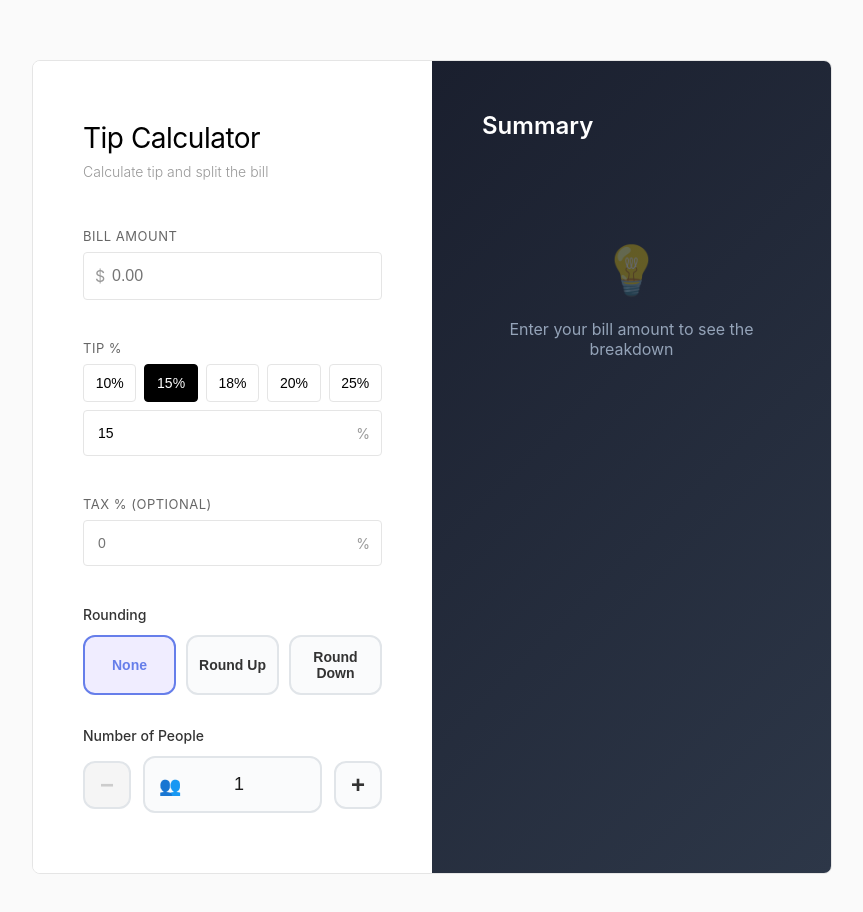
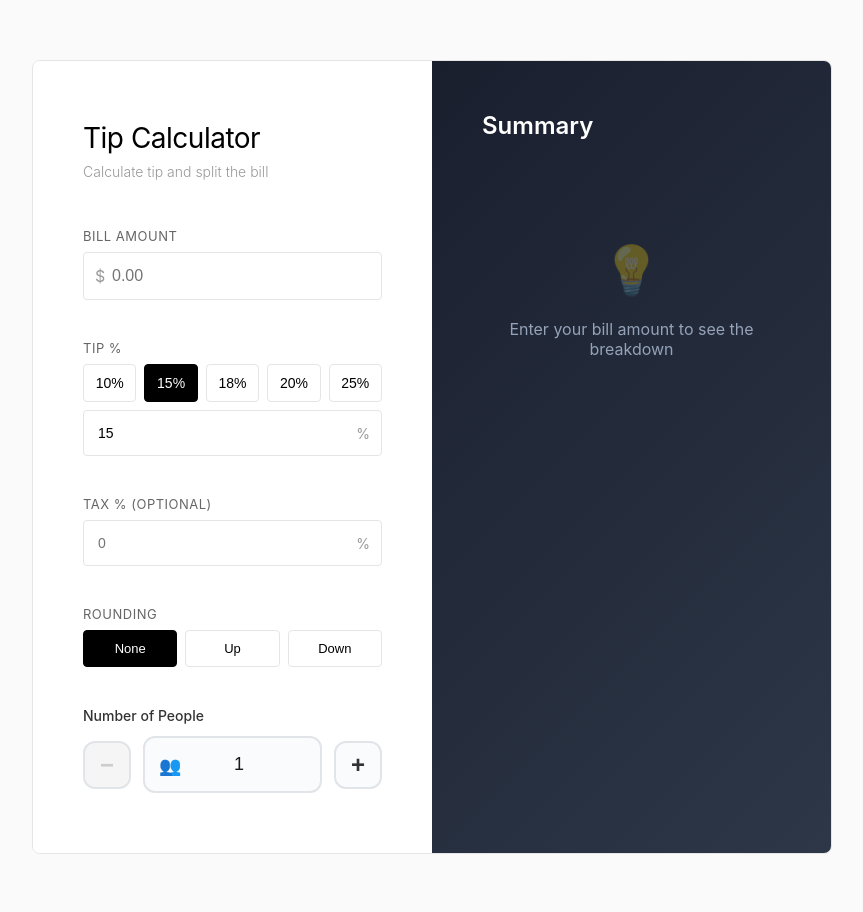
Before and after one commit to ermiasdesalegn/eat-n-split, a React (Create React App) app: page / in a window 1280 px wide. Shown: the top 912 px of the page, without its empty margins (208-1071 px from the left). Built offline with nearby package versions, Linux system fonts and the light colour scheme.

Commit message:
The calculator is good works fine and now it is minimalist page

```diff
--- a/src/App.js
+++ b/src/App.js
@@ -331,50 +331,50 @@ function App() {
             </div>
           </div>
 
-          <div style={{ marginBottom: "32px" }}>
+          <div style={{ marginBottom: "40px" }}>
             <label style={{
               display: "block",
-              fontSize: "14px",
-              color: "#333",
-              marginBottom: "12px",
-              fontWeight: "500"
+              fontSize: "13px",
+              color: "#666",
+              marginBottom: "8px",
+              fontWeight: "400",
+              textTransform: "uppercase",
+              letterSpacing: "0.5px"
             }}>
               Rounding
             </label>
             <div style={{
               display: "grid",
               gridTemplateColumns: "repeat(3, 1fr)",
-              gap: "10px"
+              gap: "8px"
             }}>
               {[
                 { value: "none", label: "None" },
-                { value: "up", label: "Round Up" },
-                { value: "down", label: "Round Down" }
+                { value: "up", label: "Up" },
+                { value: "down", label: "Down" }
               ].map(option => (
                 <button
                   key={option.value}
                   onClick={() => setRounding(option.value)}
                   style={{
-                    padding: "12px 8px",
-                    fontSize: "14px",
-                    fontWeight: "600",
-                    border: rounding === option.value ? "2px solid #667eea" : "2px solid #e1e5e9",
-                    borderRadius: "12px",
-                    backgroundColor: rounding === option.value ? "#f0edff" : "#fafbfc",
-                    color: rounding === option.value ? "#667eea" : "#333",
+                    padding: "10px",
+                    fontSize: "13px",
+                    fontWeight: "400",
+                    border: rounding === option.value ? "1px solid #000" : "1px solid #e5e5e5",
+                    borderRadius: "4px",
+                    backgroundColor: rounding === option.value ? "#000" : "#fff",
+                    color: rounding === option.value ? "#fff" : "#000",
                     cursor: "pointer",
-                    transition: "all 0.2s"
+                    transition: "all 0.15s"
                   }}
                   onMouseEnter={(e) => {
                     if (rounding !== option.value) {
-                      e.target.style.borderColor = "#667eea";
-                      e.target.style.backgroundColor = "#f8f6ff";
+                      e.target.style.borderColor = "#999";
                     }
                   }}
                   onMouseLeave={(e) => {
                     if (rounding !== option.value) {
-                      e.target.style.borderColor = "#e1e5e9";
-                      e.target.style.backgroundColor = "#fafbfc";
+                      e.target.style.borderColor = "#e5e5e5";
                     }
                   }}
                 >
```
